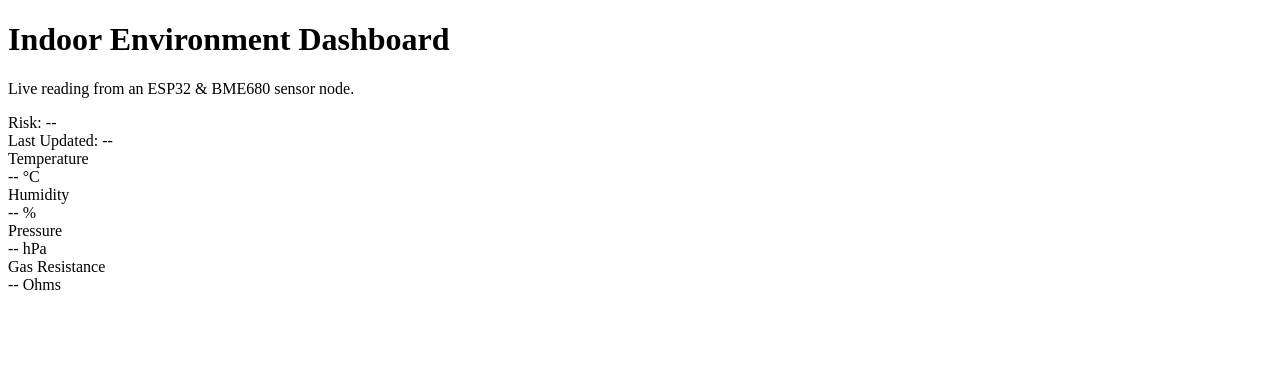
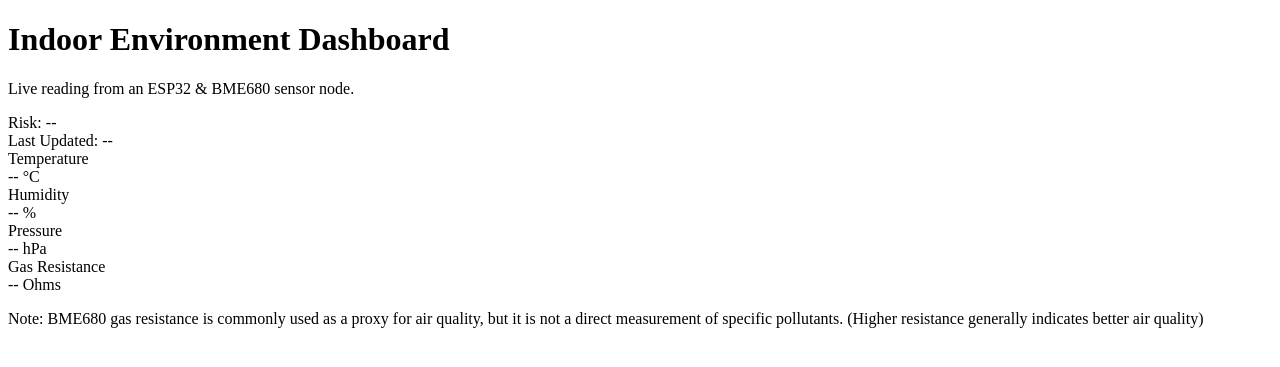
Before and after one commit to JoshuaHassell05/Indoor-Environment-Monitor, a Flask app: page / in a window 1280 px wide. Shown: the top 367 px of the page. Run offline with Flask 3, Linux system fonts and the light colour scheme.

Commit message:
Add footnote explaining gas resistance metric

```diff
--- a/server_rpi/templates/index.html
+++ b/server_rpi/templates/index.html
@@ -50,6 +50,10 @@
                     <span id="gas">--</span>
                     <span class="unit">Ohms</span>
                 </div>
+            <p class="footnote">
+                Note: BME680 gas resistance is commonly used as a proxy for air quality, but it is not a direct measurement of specific pollutants. (Higher resistance generally indicates better air quality)
+            </p>
         </div>
-
+        <script src="/static/dashboard.js"></script>
 </body>
+</html>
```
